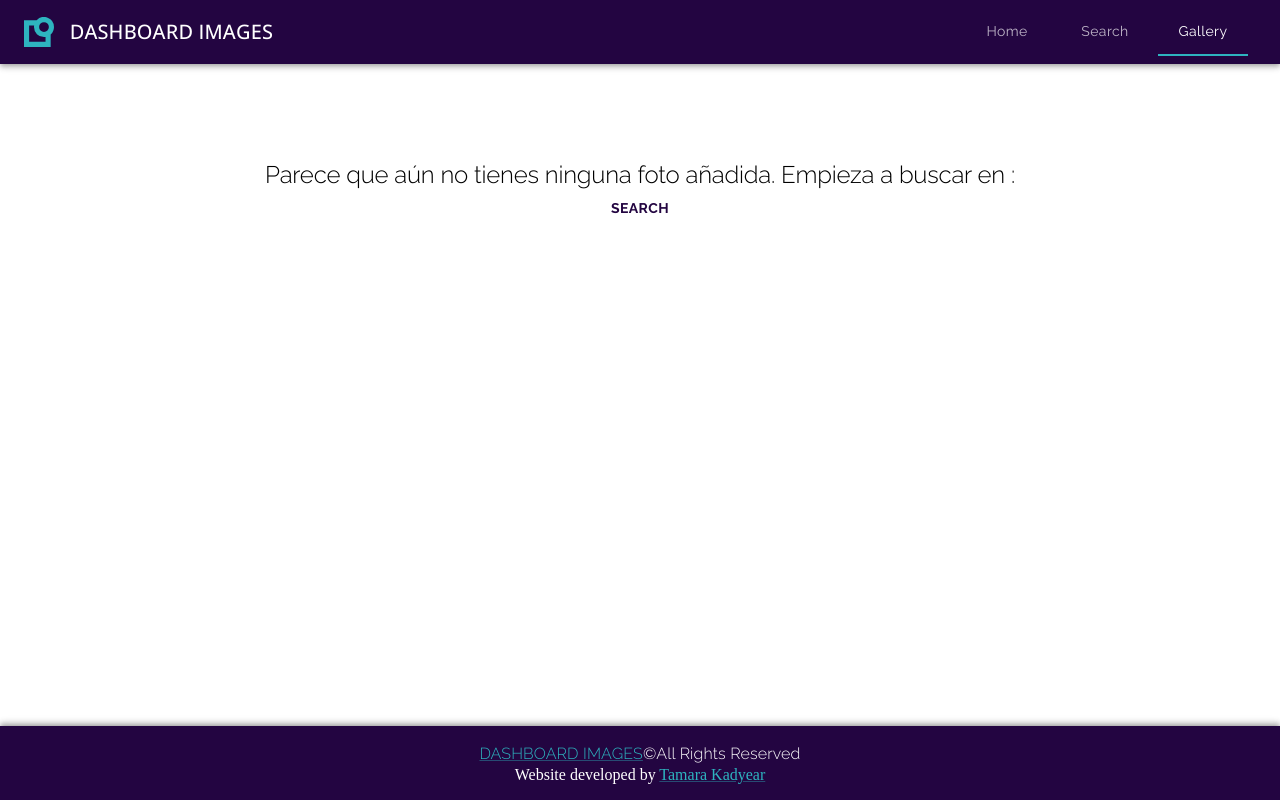
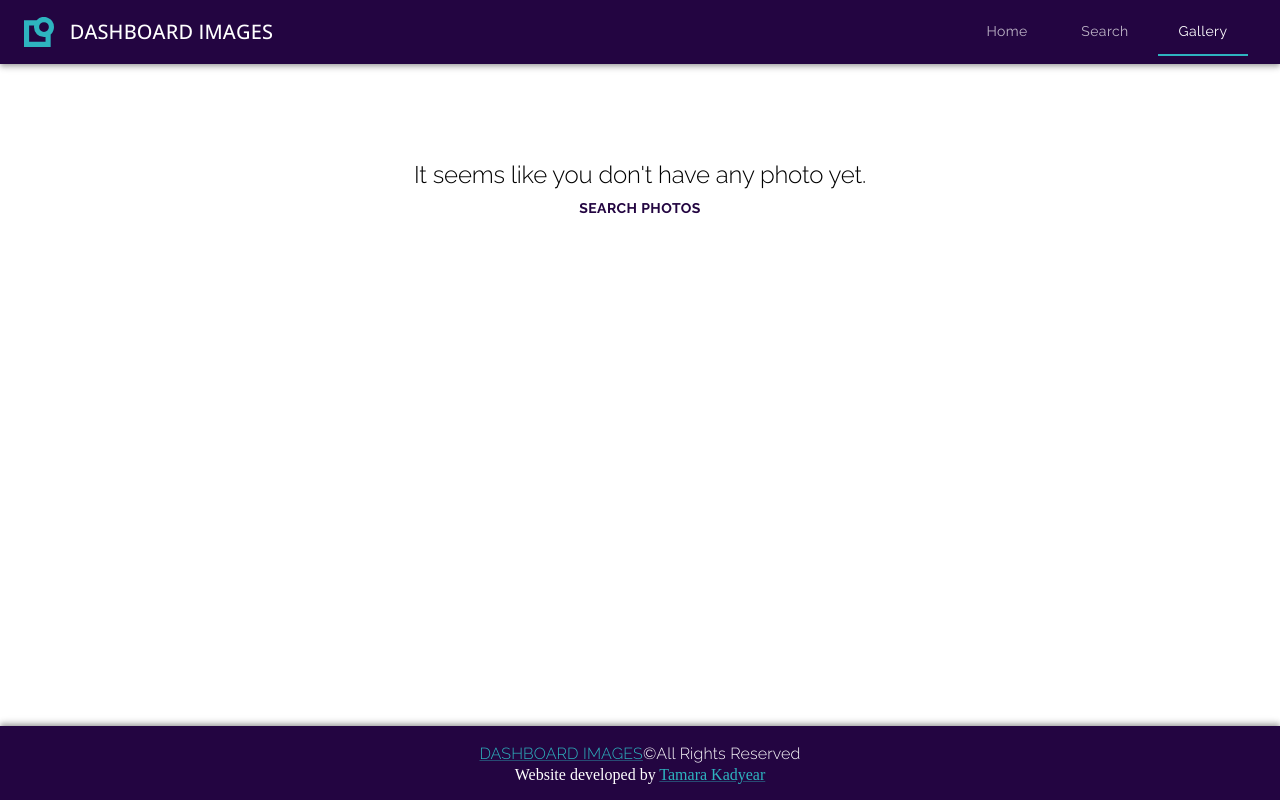
Before and after one commit to TKadyear/dashboard-images, a React (Create React App) app: page /gallery in a window 1280 px wide. Built offline with nearby package versions, Linux system fonts and the light colour scheme.

Commit message:
Change the text to display when the gallery doesn't have photos

```diff
--- a/src/pages/PersonalGallery.js
+++ b/src/pages/PersonalGallery.js
@@ -38,7 +38,7 @@ export function Gallery() {
 						</FilterBar>
 						<DisplayImages personalPhotos={true} itemData={listImages} onSubmitEdit={handleSubmitEdit} />
 					</>)
-					: <NoImages text="Parece que aún no tienes ninguna foto añadida. Empieza a buscar en :" to="/search" value="Search" />
+					: <NoImages text="It seems like you don't have any photo yet." to="/search" value="Search photos" />
 			}
 		</>
 	);
```
